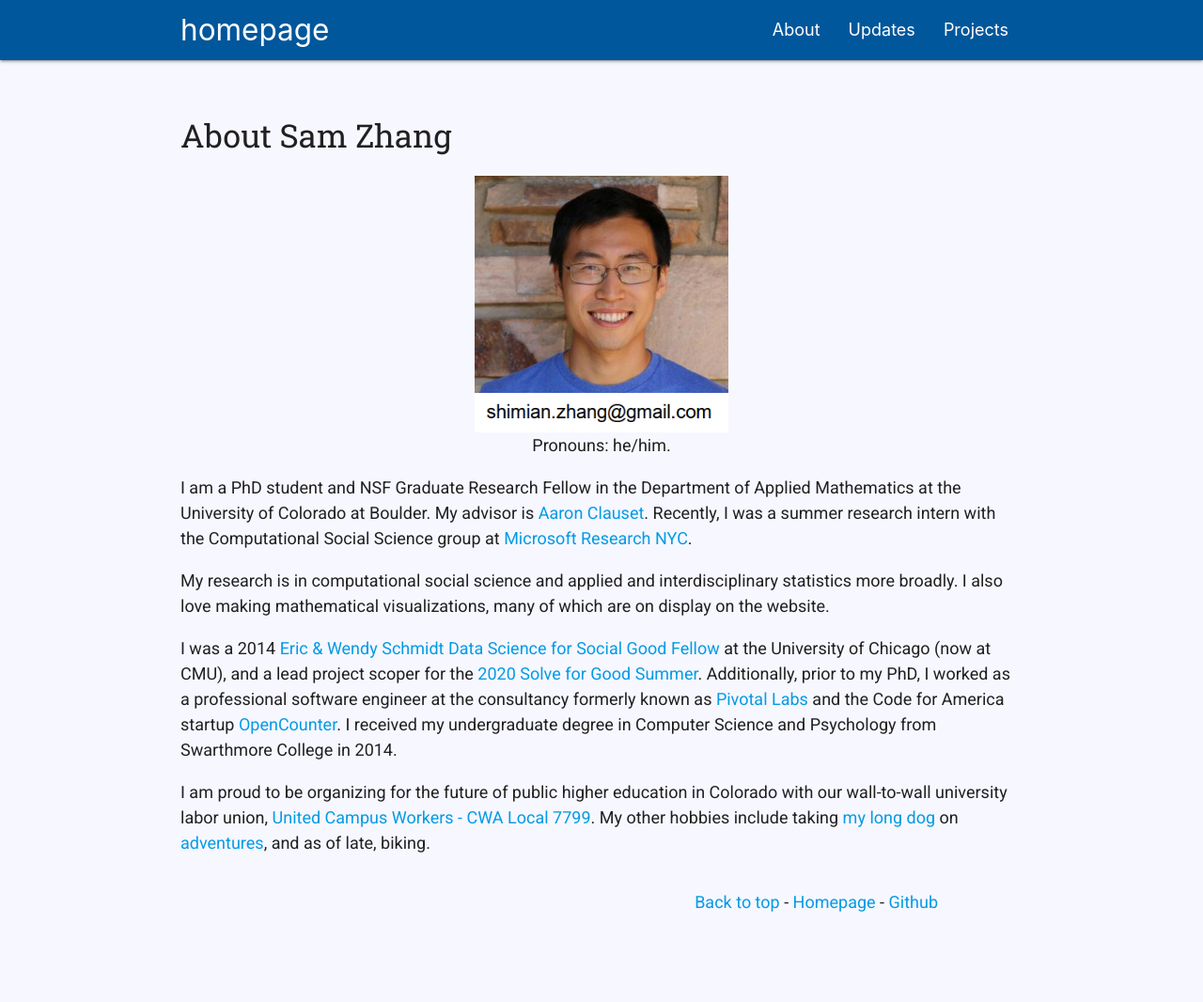
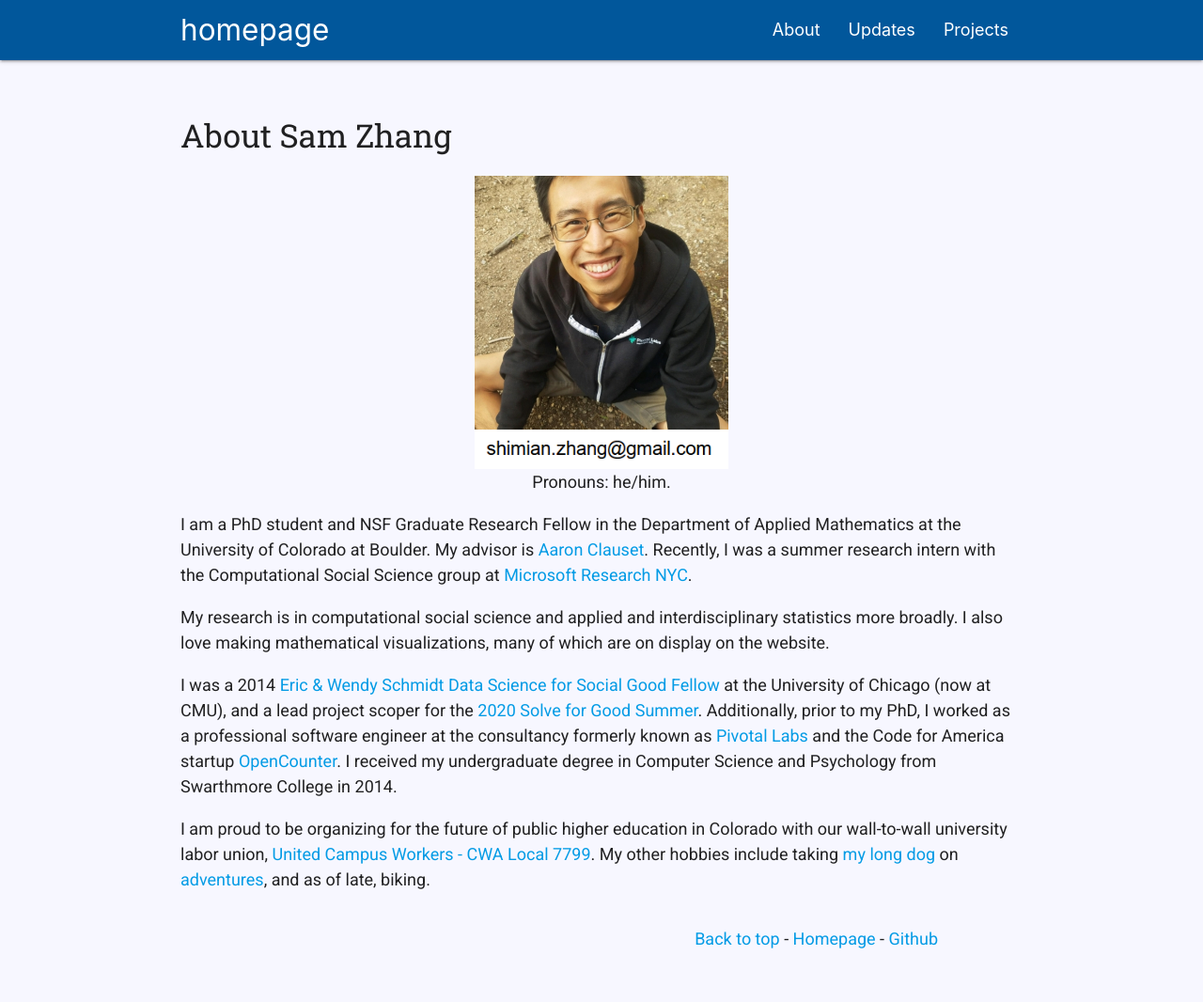
Before and after one commit to samzhang111/samzhang111.github.io, a Jekyll site: the page built from html/about.html, in a window 1280 px wide. Shown: the whole page at 94% size. Built offline with Jekyll 4.4.1, drawn with Linux system fonts in a browser that asks for light colours; nearby versions of some CDN libraries; before the commit the page ends 1027 px from its top, so only the background shows below that.

Commit message:
new pic on about page

```diff
--- a/html/about.html
+++ b/html/about.html
@@ -7,7 +7,7 @@ title: about sam zhang
 
 <div id="intro-container" class="wrap-not-reverse">
     <span id="images">
-        <img id="headshot" src="/images/me.jpeg" />
+        <img id="headshot" src="/images/me2.jpg" />
         <img alt="my email is shimian dot my last name at gmail.com" src="/images/email.png" />
         <div>Pronouns: he/him.</div>
     </span>
```
Also changed, not shown: images/me2.jpg (added).
